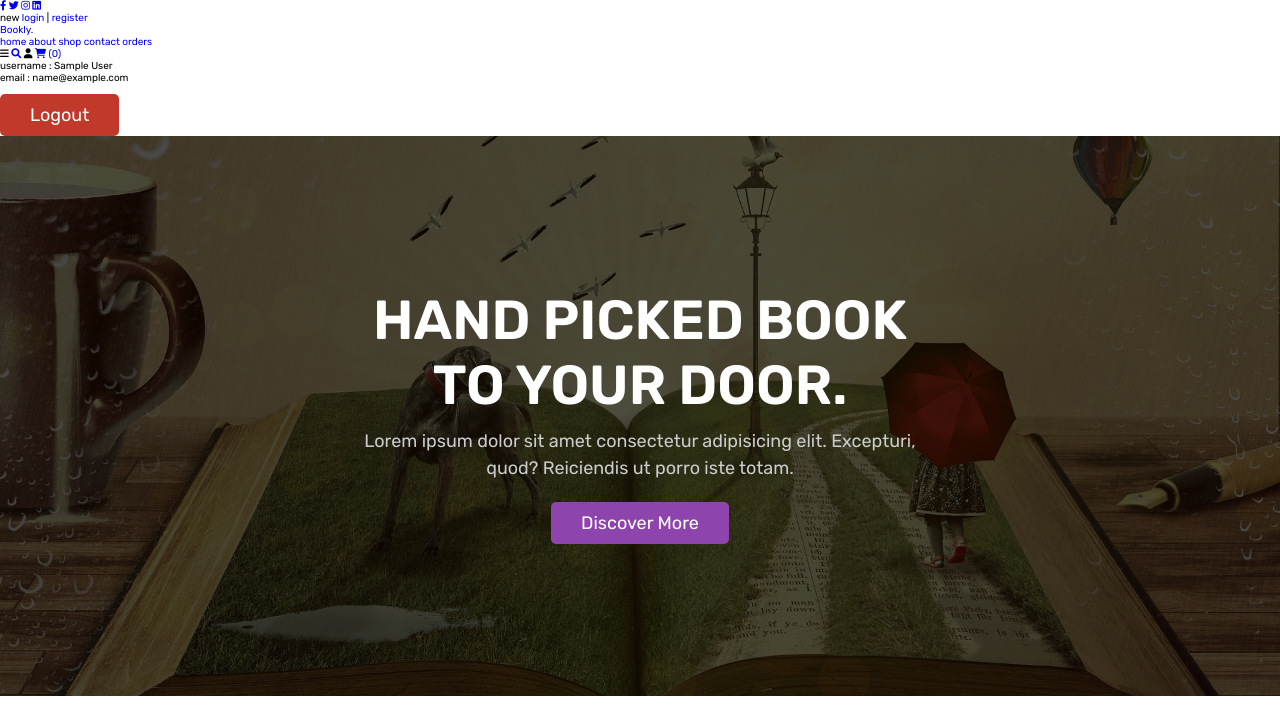
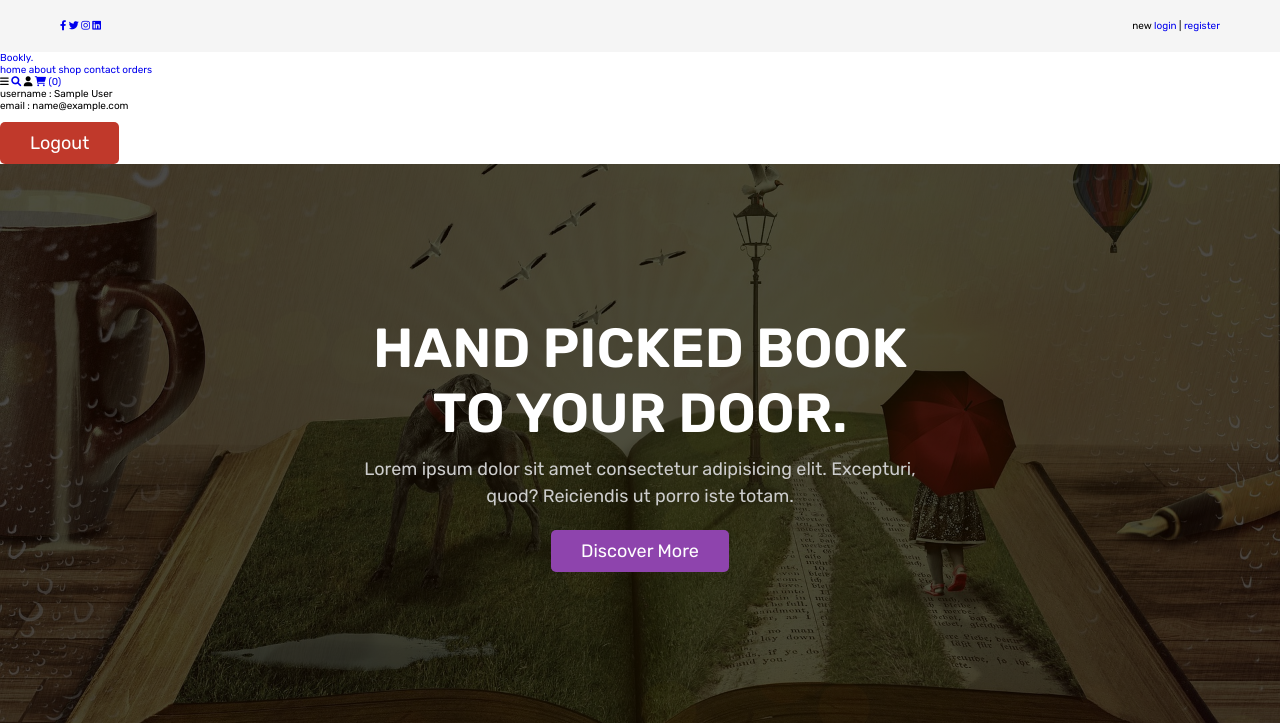
Before and after one commit to Lanarus/book-story, a PHP site: page /home.php in a window 1280 px wide. Shown: the top 723 px of the page. Run offline with PHP 8.4, Linux system fonts and the light colour scheme; the visitor is signed in with stand-in values (Sample User, id 1); data that the repository does not hold is empty.

Commit message:
style header-1

```diff
--- a/css/style.css
+++ b/css/style.css
@@ -139,21 +139,32 @@ section{
     margin:1rem 0;
  }
 
- .form-container form p{
+.form-container form p{
     padding-top: 1.5rem;
     font-size: 2rem;
     color:var(--black);
  }
 
- .form-container form p a{
+.form-container form p a{
     color:var(--purple);
  }
 
- .form-container form p a:hover{
+.form-container form p a:hover{
     text-decoration: underline;
  }
 
+.header .header-1{
+   background-color: var(--light-bg);
+}
 
+.header .header-1 .flex{
+   padding:2rem;
+   display: flex;
+   align-items: center;
+   justify-content: space-between;
+   max-width: 1200px;
+   margin:0 auto;
+}
 
 
 
```
